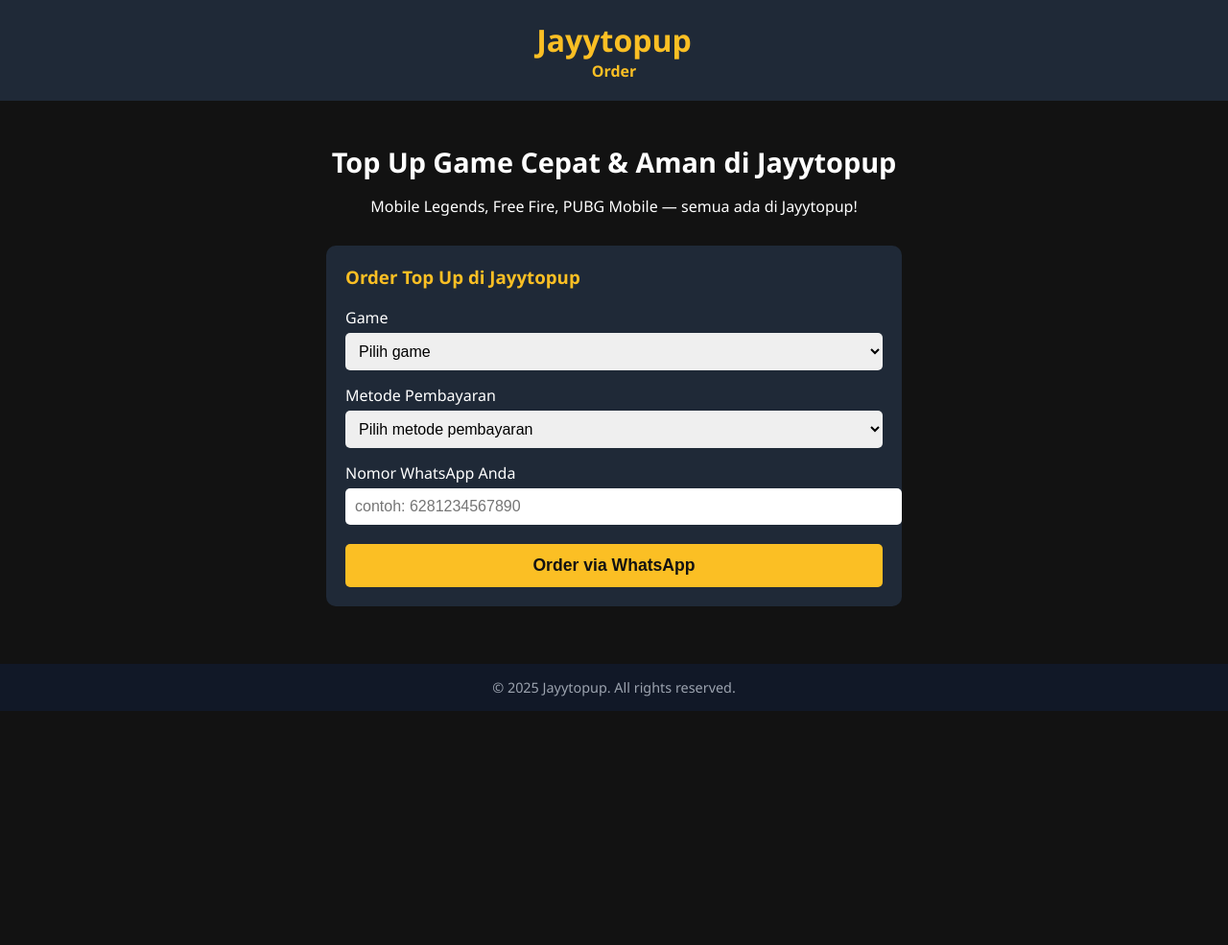
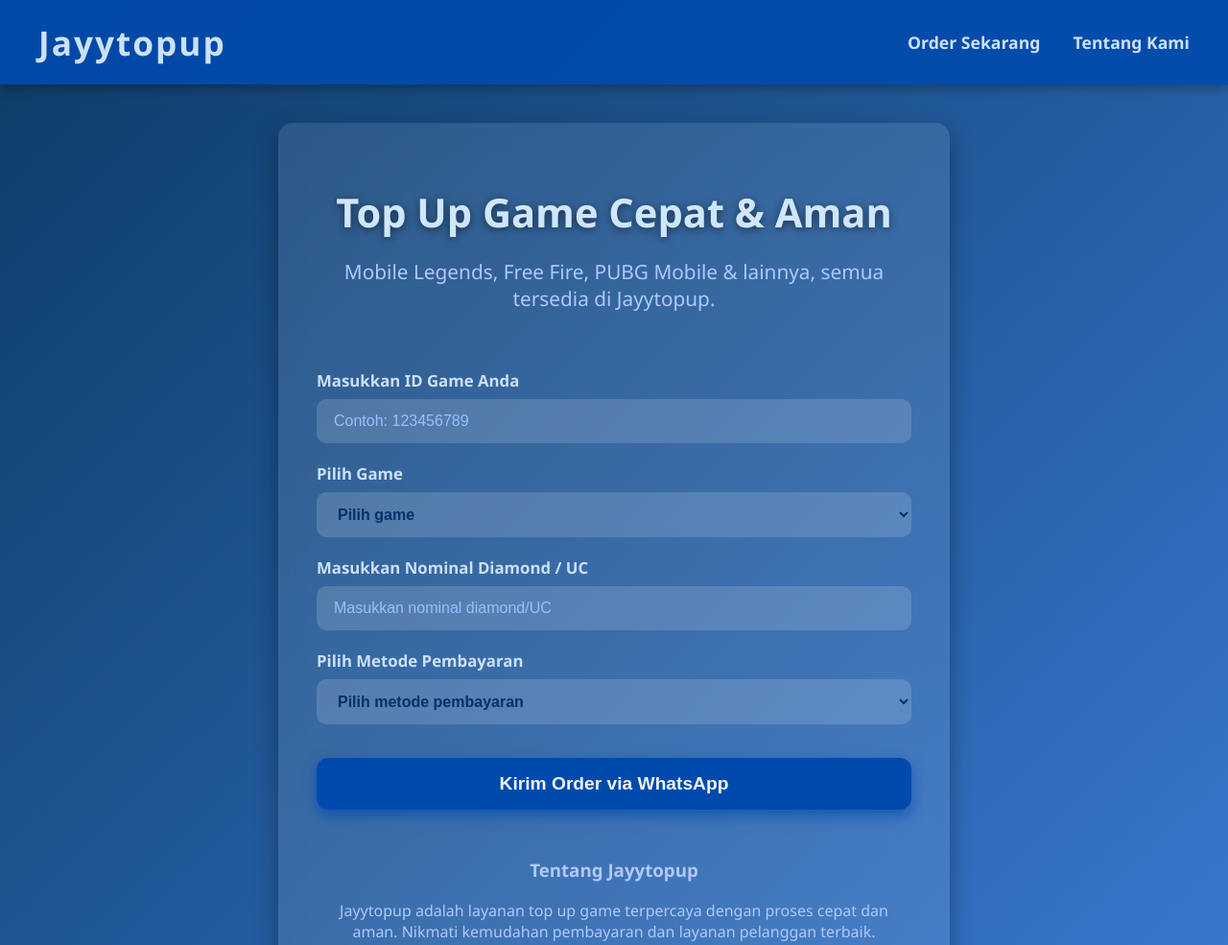
Before and after one commit to rykowjya23/jayytopup, a plain HTML site: page index.html in a window 1280 px wide. Shown: the top 985 px of the page at 96% size. Before the commit the page ends 800 px from the top, so only its background shows below. Drawn offline with Linux system fonts and the light colour scheme.

Commit message:
Update index.html

```diff
--- a/index.html
+++ b/index.html
@@ -3,90 +3,157 @@
 <head>
 <meta charset="UTF-8" />
 <meta name="viewport" content="width=device-width, initial-scale=1" />
-<title>Jayytopup - Top Up Game Cepat & Aman</title>
+<title>Jayytopup - Top Up Game Premium</title>
 <style>
+  /* Reset & base */
+  * {
+    box-sizing: border-box;
+  }
   body {
+    margin: 0; padding: 0;
     font-family: 'Segoe UI', Tahoma, Geneva, Verdana, sans-serif;
-    background: #121212;
-    color: #fff;
-    margin: 0; padding: 0;
+    background: linear-gradient(135deg, #0d3b66, #3a7bd5);
+    color: #f0f4f8;
+    min-height: 100vh;
+    display: flex;
+    flex-direction: column;
   }
+
+  /* Header */
   header {
-    background: #1f2937;
-    padding: 20px;
-    text-align: center;
+    background: rgba(0, 75, 173, 0.9);
+    padding: 20px 40px;
+    display: flex;
+    align-items: center;
+    justify-content: space-between;
+    box-shadow: 0 4px 12px rgba(0,0,0,0.3);
   }
   header h1 {
+    font-size: 2.2rem;
+    font-weight: 700;
+    letter-spacing: 2px;
+    color: #cce0ff;
     margin: 0;
-    font-size: 2rem;
-    color: #fbbf24;
   }
   nav a {
-    color: #fbbf24;
-    margin: 0 12px;
+    color: #cce0ff;
+    margin-left: 30px;
     text-decoration: none;
     font-weight: 600;
+    font-size: 1.1rem;
+    transition: color 0.3s ease;
   }
   nav a:hover {
-    text-decoration: underline;
+    color: #fff;
   }
+
+  /* Main Content */
   main {
-    padding: 20px;
-    max-width: 600px;
-    margin: auto;
+    flex: 1;
+    max-width: 700px;
+    margin: 40px auto 60px;
+    background: rgba(255, 255, 255, 0.1);
+    border-radius: 15px;
+    padding: 30px 40px;
+    box-shadow: 0 8px 25px rgba(0,0,0,0.35);
+    backdrop-filter: blur(12px);
   }
+
   .hero {
     text-align: center;
-    margin-bottom: 30px;
+    margin-bottom: 40px;
   }
   .hero h2 {
-    font-size: 1.8rem;
+    font-size: 2.6rem;
+    font-weight: 800;
     margin-bottom: 10px;
+    color: #d0e6ff;
+    text-shadow: 0 2px 8px rgba(0, 0, 0, 0.5);
   }
-  /* Paket dihilangkan karena harga dan diamond dihapus */
+  .hero p {
+    font-size: 1.3rem;
+    color: #b0c9ff;
+  }
+
+  /* Form Styles */
   form {
-    background: #1f2937;
-    padding: 20px;
-    border-radius: 10px;
-  }
-  form h3 {
-    margin-top: 0;
-    color: #fbbf24;
+    display: flex;
+    flex-direction: column;
   }
   label {
-    display: block;
-    margin-top: 15px;
+    margin-top: 20px;
+    font-weight: 700;
+    font-size: 1.05rem;
+    color: #cce0ff;
   }
-  select, input[type="tel"] {
-    width: 100%;
-    padding: 10px;
-    margin-top: 5px;
-    border-radius: 5px;
+  input[type="text"], input[type="number"], select {
+    margin-top: 8px;
+    padding: 14px 18px;
+    font-size: 1rem;
+    border-radius: 10px;
     border: none;
-    font-size: 1rem;
+    background: rgba(255, 255, 255, 0.15);
+    color: #003366;
+    font-weight: 600;
+    transition: background 0.3s ease, color 0.3s ease;
   }
+  input[type="text"]::placeholder,
+  input[type="number"]::placeholder {
+    color: #99bfff;
+    font-weight: 400;
+  }
+  input[type="text"]:focus,
+  input[type="number"]:focus,
+  select:focus {
+    background: #e1eaff;
+    color: #003366;
+    outline: none;
+  }
+
+  /* Button */
   button[type="submit"] {
-    margin-top: 20px;
-    background: #fbbf24;
+    margin-top: 35px;
+    padding: 16px;
+    background: #004aad;
+    color: #f0f4f8;
+    font-weight: 800;
+    font-size: 1.2rem;
     border: none;
-    padding: 12px;
-    width: 100%;
-    font-weight: bold;
-    font-size: 1.1rem;
+    border-radius: 12px;
     cursor: pointer;
-    border-radius: 5px;
-    color: #121212;
+    box-shadow: 0 6px 15px rgba(0, 74, 173, 0.7);
+    transition: background 0.3s ease, box-shadow 0.3s ease;
   }
   button[type="submit"]:hover {
-    background: #d1a10b;
+    background: #00316a;
+    box-shadow: 0 8px 20px rgba(0, 49, 106, 0.9);
   }
+
+  /* Footer */
   footer {
     text-align: center;
-    padding: 15px;
-    background: #111827;
-    margin-top: 40px;
+    padding: 20px;
+    background: #002244;
+    color: #a3bffa;
+    font-weight: 600;
     font-size: 0.9rem;
-    color: #9ca3af;
+  }
+
+  /* Responsive */
+  @media(max-width: 720px) {
+    main {
+      margin: 20px 20px 40px;
+      padding: 25px 20px;
+    }
+    header {
+      flex-direction: column;
+      gap: 10px;
+      padding: 15px 20px;
+    }
+    nav a {
+      margin-left: 0;
+      margin-right: 15px;
+    }
   }
 </style>
 </head>
@@ -95,21 +162,23 @@
 <header>
   <h1>Jayytopup</h1>
   <nav>
-    <a href="#order">Order</a>
+    <a href="#order">Order Sekarang</a>
+    <a href="#about">Tentang Kami</a>
   </nav>
 </header>
 
 <main>
   <section class="hero">
-    <h2>Top Up Game Cepat & Aman di Jayytopup</h2>
-    <p>Mobile Legends, Free Fire, PUBG Mobile — semua ada di Jayytopup!</p>
+    <h2>Top Up Game Cepat & Aman</h2>
+    <p>Mobile Legends, Free Fire, PUBG Mobile & lainnya, semua tersedia di Jayytopup.</p>
   </section>
 
   <section id="order">
     <form id="orderForm">
-      <h3>Order Top Up di Jayytopup</h3>
+      <label for="userId">Masukkan ID Game Anda</label>
+      <input type="text" id="userId" name="userId" placeholder="Contoh: 123456789" required />
 
-      <label for="game">Game</label>
+      <label for="game">Pilih Game</label>
       <select id="game" name="game" required>
         <option value="" disabled selected>Pilih game</option>
         <option value="Mobile Legends (MLBB)">Mobile Legends (MLBB)</option>
@@ -117,7 +186,10 @@
         <option value="PUBG Mobile">PUBG Mobile</option>
       </select>
 
-      <label for="payment">Metode Pembayaran</label>
+      <label for="diamond">Masukkan Nominal Diamond / UC</label>
+      <input type="number" id="diamond" name="diamond" min="1" placeholder="Masukkan nominal diamond/UC" required />
+
+      <label for="payment">Pilih Metode Pembayaran</label>
       <select id="payment" name="payment" required>
         <option value="" disabled selected>Pilih metode pembayaran</option>
         <option value="Transfer Bank">Transfer Bank</option>
@@ -126,11 +198,13 @@
         <option value="COD">Cash on Delivery (COD)</option>
       </select>
 
-      <label for="phone">Nomor WhatsApp Anda</label>
-      <input type="tel" id="phone" name="phone" placeholder="contoh: 6281234567890" required />
+      <button type="submit">Kirim Order via WhatsApp</button>
+    </form>
+  </section>
 
-      <button type="submit">Order via WhatsApp</button>
-    </form>
+  <section id="about" style="margin-top: 50px; text-align:center; color:#b0c9ff;">
+    <h3>Tentang Jayytopup</h3>
+    <p>Jayytopup adalah layanan top up game terpercaya dengan proses cepat dan aman. Nikmati kemudahan pembayaran dan layanan pelanggan terbaik.</p>
   </section>
 </main>
 
@@ -140,32 +214,42 @@
 
 <script>
   const orderForm = document.getElementById('orderForm');
+  const waNumber = '6283117309346'; // Nomor WhatsApp tujuan
 
   orderForm.addEventListener('submit', function(e) {
     e.preventDefault();
 
+    const userId = orderForm.userId.value.trim();
     const game = orderForm.game.value;
+    const diamond = orderForm.diamond.value.trim();
     const payment = orderForm.payment.value;
-    const phone = orderForm.phone.value.trim();
 
-    if (!game || !payment || !phone) {
+    if (!userId || !game || !diamond || !payment) {
       alert('Mohon lengkapi semua data dengan benar.');
       return;
     }
 
-    let message = `Halo Tim Jayytopup,\nSaya ingin melakukan order top up:\n` +
+    if (isNaN(diamond) || Number(diamond) < 1) {
+      alert('Nominal diamond harus angka dan minimal 1.');
+      return;
+    }
+
+    let message = `Halo Tim Jayytopup,\n` +
+                  `Saya ingin melakukan order top up dengan detail berikut:\n` +
+                  `- ID Game: ${userId}\n` +
                   `- Game: ${game}\n` +
+                  `- Nominal Diamond/UC: ${diamond}\n` +
                   `- Metode Pembayaran: ${payment}\n\n`;
 
     if(payment === 'COD') {
-      message += "Saya memilih pembayaran Cash on Delivery (COD). Mohon informasi lebih lanjut tentang prosesnya.\n";
+      message += "Saya memilih pembayaran Cash on Delivery (COD). Mohon informasi proses selanjutnya.\n";
     } else {
-      message += "Mohon informasi detail cara pembayaran dan konfirmasi order saya.\n";
+      message += "Mohon informasi cara pembayaran dan konfirmasi order saya.\n";
     }
 
     message += "\nTerima kasih.";
 
-    const waUrl = `https://wa.me/${phone}?text=${encodeURIComponent(message)}`;
+    const waUrl = `https://wa.me/${waNumber}?text=${encodeURIComponent(message)}`;
     window.open(waUrl, '_blank');
   });
 </script>
```
